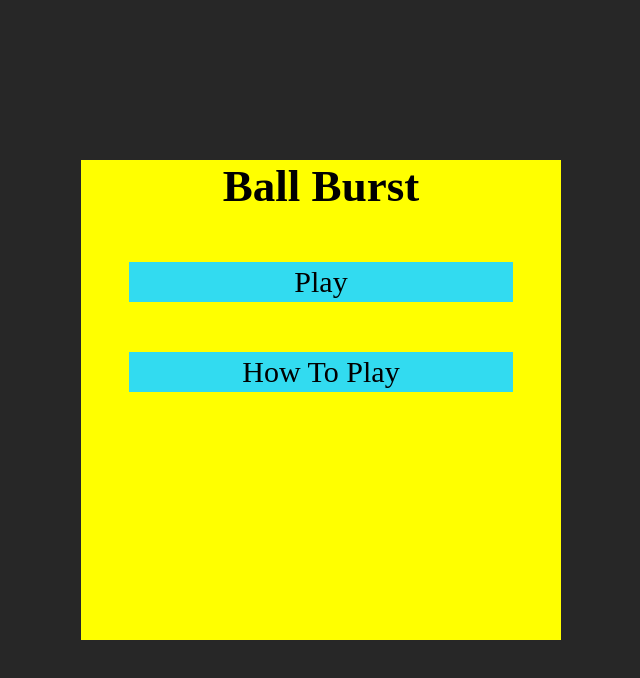
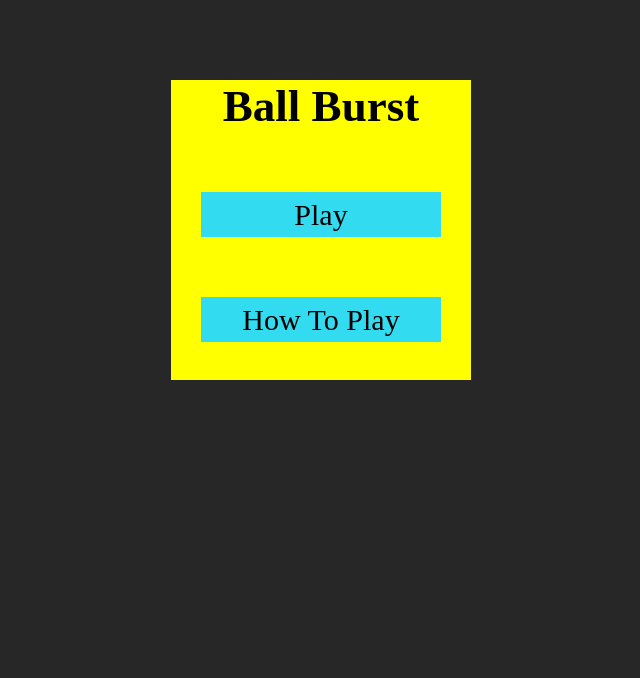
Before and after one commit to PriyanshuDangi/SOP_task_1, a plain HTML site: page index.html in a window 1280 px wide. Shown: the whole page, without its empty margins (319-959 px from the left). Drawn offline with Linux system fonts and the light colour scheme.

Commit message:
can't zoom on double tap and intro page style changed

```diff
--- a/index.html
+++ b/index.html
@@ -2,6 +2,7 @@
 <html lang="en">
   <head>
     <meta charset="UTF-8" />
+    <meta name="viewport" content="width=device-width, initial-scale=1.0, maximum-scale=1.0, user-scalable=no" />
     <title>Ball Burst</title>
     <link rel="stylesheet" href="./styles.css">
   </head>
--- a/styles.css
+++ b/styles.css
@@ -13,10 +13,12 @@ body > img{
 }
 #main{
     background-color: yellow;
-    margin: 20vh auto;
-    width: 400px;
-    width: 60vmin;
-    height: 60vmin;
+    margin: 10vh auto;
+    /* width: 400px; */
+    /* width: 60vmin; */
+    /* height: 60vmin; */
+    width: 300px;
+    height: 300px;
     font-size: 30px;
     /* height: 100%; */
     /* height: 50vh; */
@@ -35,10 +37,10 @@ div{
     align-items: center;
     align-content: center;
     width: 80%;
-    height: 40px;
+    height: 15%;
     /* background-color: violet; */
     background-color: #32DBF0;
-    margin: 50px auto 30px;
+    margin: 20% auto 10%;
     cursor: pointer;
 }
 div:hover{
@@ -54,8 +56,8 @@ a{
     display: none;
     background-color: yellow;
     margin: 10vh auto;
-    width: 400px;
-    height: 80vh;
+    width: 370px;
+    height: 500px;
     /* justify-content: center; */
     text-align: center;
     position: relative;
@@ -87,15 +89,16 @@ b{
 
 #wrap{
     position: absolute;
-    margin: auto;
+    margin: auto 5% auto 5%;
+    width: 90%;
     height: 70%;
     justify-content: center;
 }
-@media(max-width: 450px){
+/* @media(max-width: 450px){
     section{
         width: 300px;
     }
     div{
         width: 80%;
     }
-}
+} */
```
